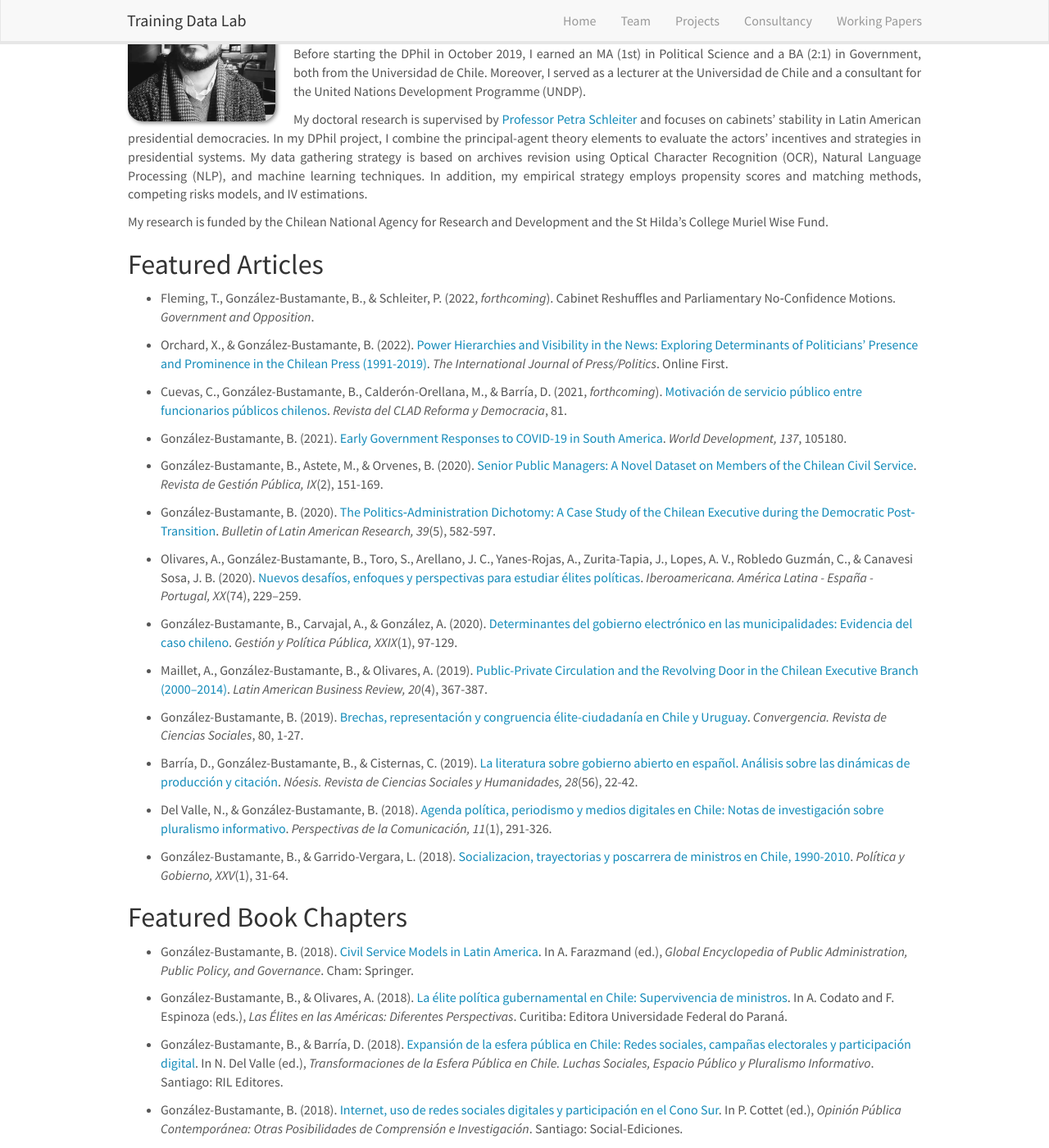
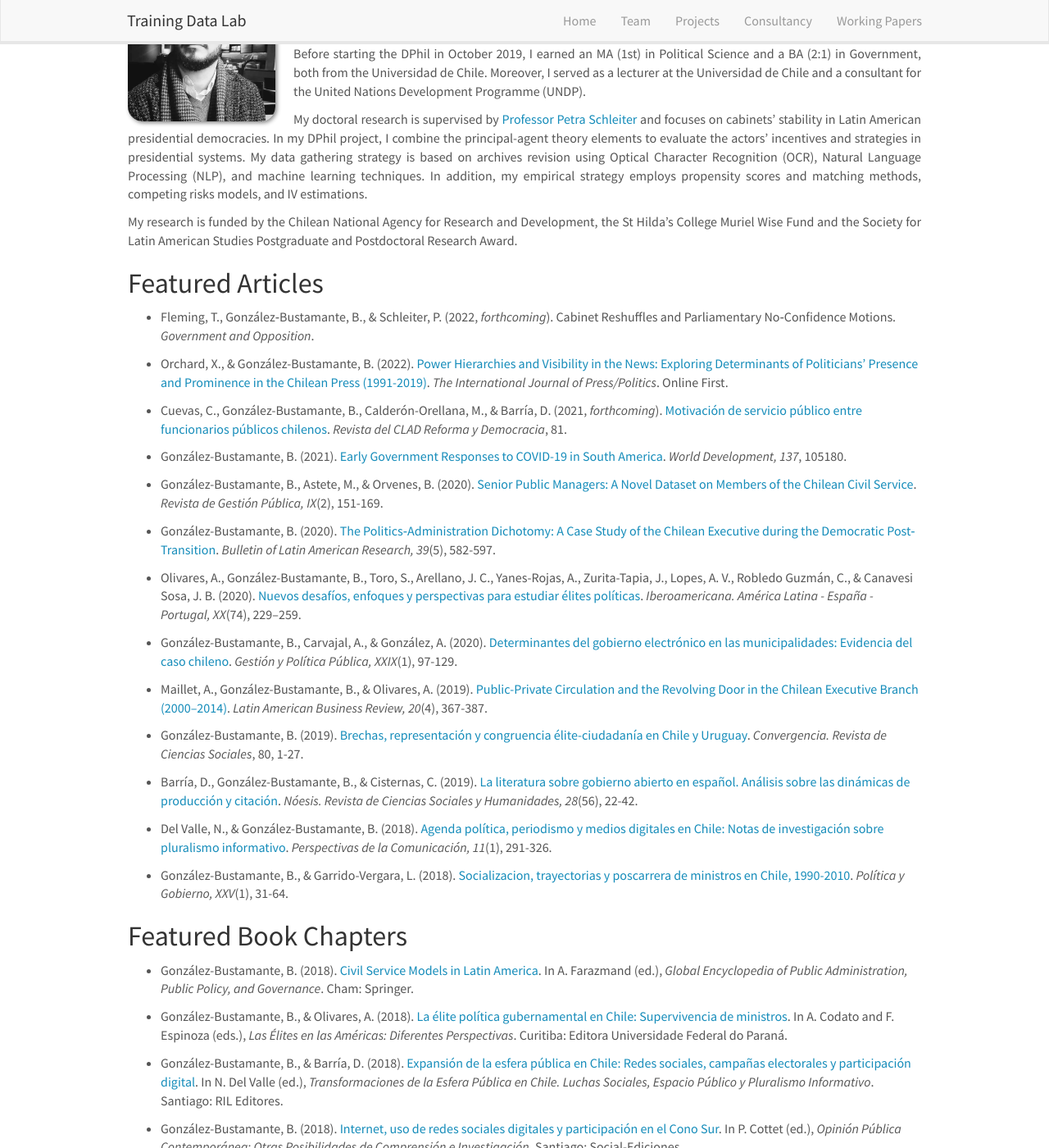
Before and after one commit to training-datalab/old-training-datalab.com, a Jekyll site: the page built from _pages/bgonzalezbustamante.md, in a window 1280 px wide and 1400 px high, scrolled down 196 px. Shown: the whole window at 82% size. Built offline with Jekyll 4.4.1, drawn with Linux system fonts in a browser that asks for light colours; nearby versions of some CDN libraries; some of the changed text lies outside the part shown.

Commit message:
Update bgonzalezbustamante.md

```diff
--- a/_pages/bgonzalezbustamante.md
+++ b/_pages/bgonzalezbustamante.md
@@ -16,7 +16,7 @@ permalink: /team/bgonzalezbustamante/
 
 <p align=" justify">My doctoral research is supervised by <a href="https://www.politics.ox.ac.uk/person/petra-schleiter" target="_blank">Professor Petra Schleiter</a> and focuses on cabinets’ stability in Latin American presidential democracies. In my DPhil project, I combine the principal-agent theory elements to evaluate the actors’ incentives and strategies in presidential systems. My data gathering strategy is based on archives revision using Optical Character Recognition (OCR), Natural Language Processing (NLP), and machine learning techniques. In addition, my empirical strategy employs propensity scores and matching methods, competing risks models, and IV estimations.</p>
 
-<p align=" justify">My research is funded by the Chilean National Agency for Research and Development and the St Hilda’s College Muriel Wise Fund.</p>
+<p align=" justify">My research is funded by the Chilean National Agency for Research and Development, the St Hilda’s College Muriel Wise Fund and the Society for Latin American Studies Postgraduate and Postdoctoral Research Award.</p>
 
 ## Featured Articles
 
```
Also changed, not shown: other parts of _pages/bgonzalezbustamante.md (+2 -0 lines).
